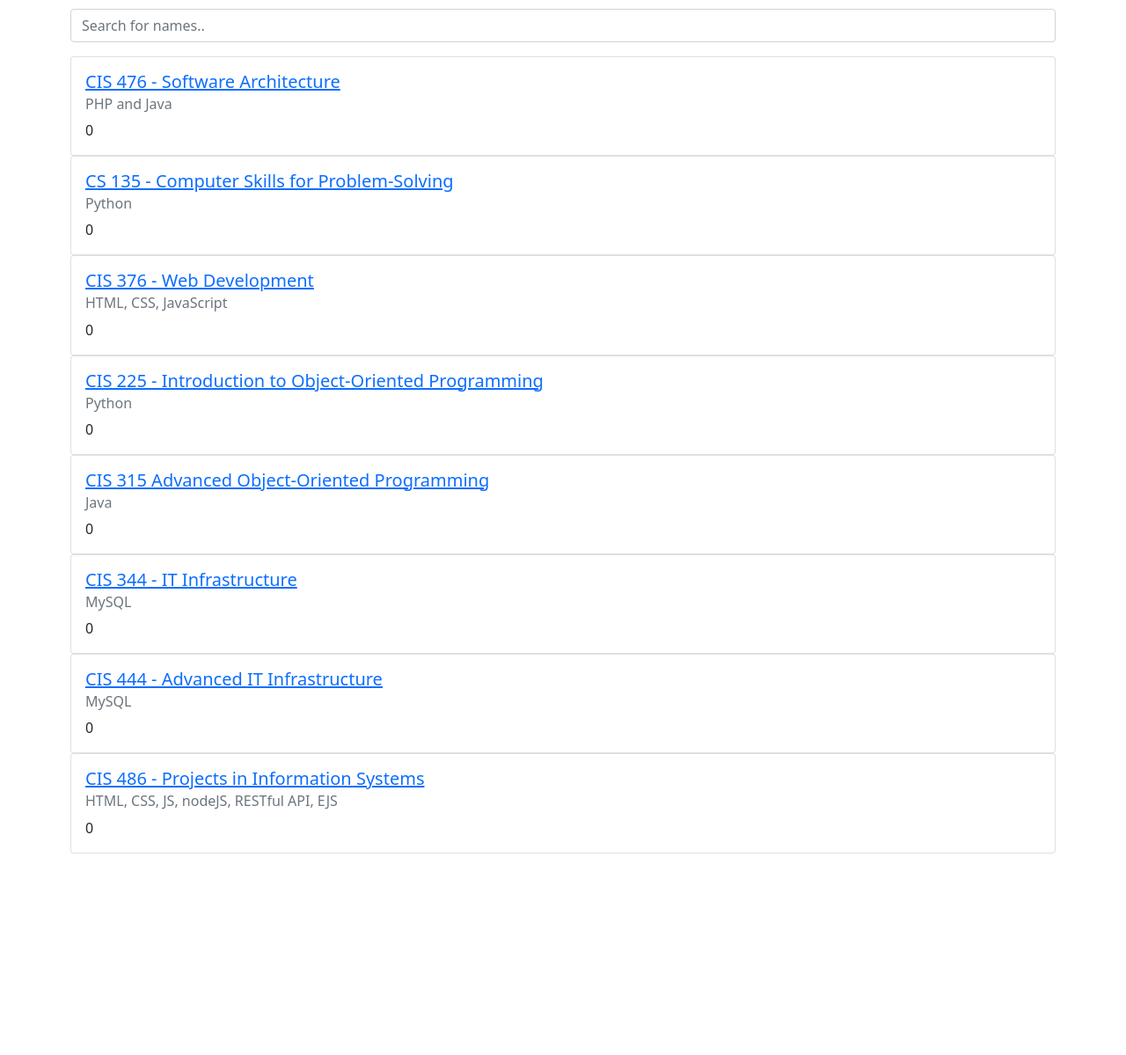
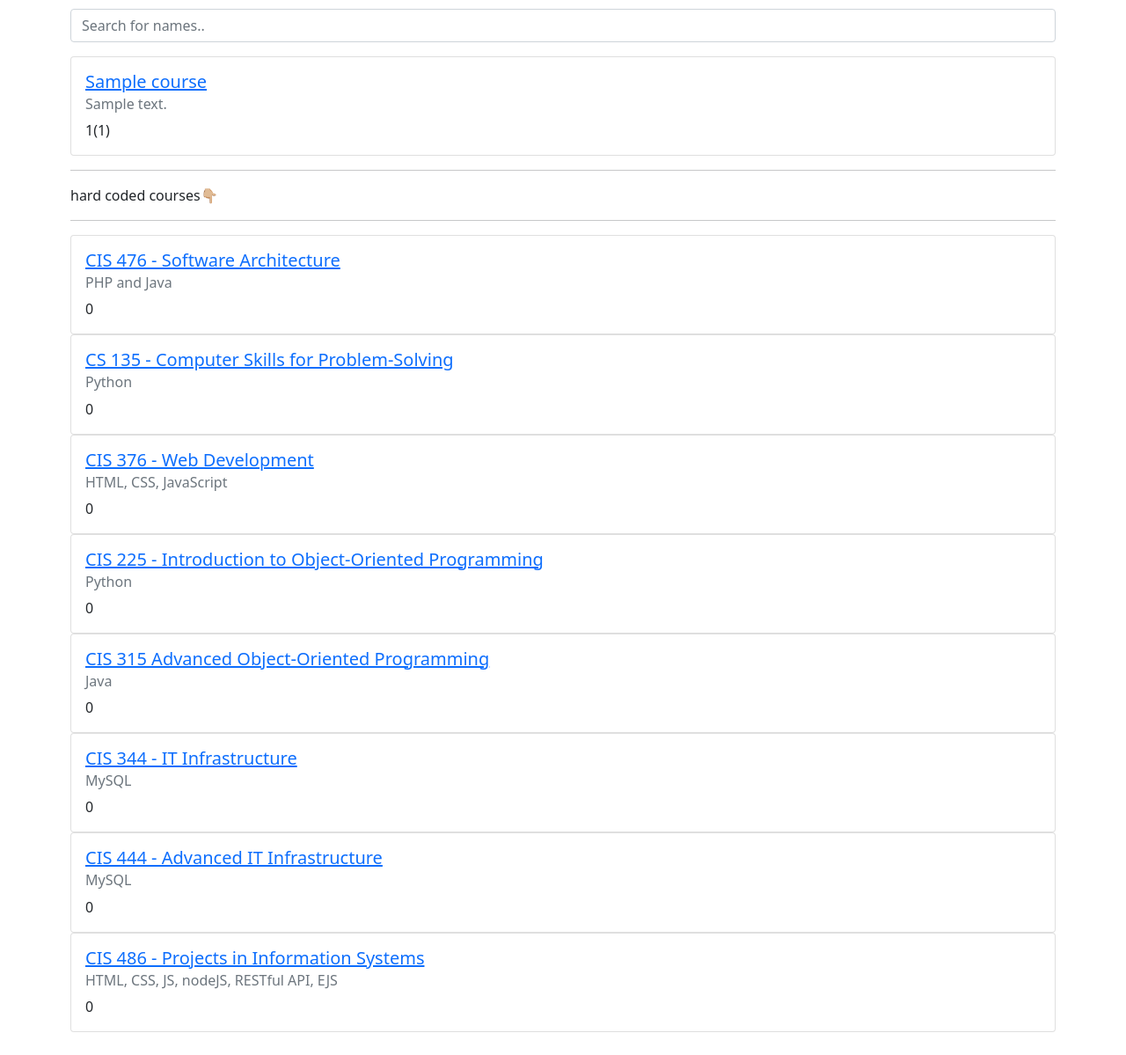
Before and after one commit to HubbbaBubbba/StackOps, a Node server app: template views/search.ejs in a window 1280 px wide. Shown: the whole page at 88% size. Before the commit the page ends 970 px from the top, so only its background shows below. Run offline with Node 20, Linux system fonts and the light colour scheme; the template is opened without the code that fills it: most values are stand-ins (such as "Sample title", 1, 10 or a date in 2020); some libraries are stand-ins or nearby versions.

Commit message:
built card from mongo data

```diff
--- a/app.js
+++ b/app.js
@@ -9,11 +9,13 @@ const { MongoClient, ServerApiVersion } = require('mongodb');
 // let authenticated = false;
 
 const client = new MongoClient(process.env.MONGO_URI, { useNewUrlParser: true, useUnifiedTopology: true, serverApi: ServerApiVersion.v1 });
+
 app.use(bodyParser.urlencoded({ extended: true }))
 app.use(express.static("public"));
 app.set('view engine', 'ejs');
 app.use(express.static("public"));
 app.use(express.static(__dirname + '/public'));
+
 async function cxnDB() {
 
   try {
@@ -33,8 +35,6 @@ async function cxnDB() {
   }
 }
 
-
-
 app.get('/', async (req, res) => {
 
   if (req.query.username && req.query.password) { //authenticated
@@ -52,7 +52,7 @@ app.get('/', async (req, res) => {
     console.log("im authenticated!");
 
     let result = await cxnDB().catch(console.error);
-    // console.log("get/: ", result);
+    console.log("get/: ", result);
     res.render('index', { courseData: result })
   }
   // else if(authenticated === false) {
@@ -72,18 +72,20 @@ app.get('/login', async(req,res) => {
 
 //search
 app.get('/search', async(req,res) => {
+
   console.log("in the search")
-  res.render('search');
+
+  let result = await cxnDB().catch(console.error);
+  // console.log("search/: ", result);
+  res.render('search', { courseData: result })
+
+  // res.render('search');
   console.log("after render search")
 
   // res.render('login', {  courseData : result })
 })
 
-
-
-
-//CREATE
-
+//create
 app.get('/create', async (req, res) => {~
 
   //get data from the form
@@ -127,8 +129,7 @@ app.get('/mongo', async (req, res) => {
 
 })
 
-//UPDATE
-
+//update
 app.post('/updateCourse/:id', async (req, res) => {
 
   try {
@@ -150,8 +151,7 @@ app.post('/updateCourse/:id', async (req, res) => {
 
 })
 
-// DELETE
-
+// delete
 app.post('/deleteCourse/:id', async (req, res) => {
 
   try {
@@ -175,8 +175,6 @@ app.post('/deleteCourse/:id', async (req, res) => {
 })
 
 // CARDS
-
-
 console.log('in the node console');
 
 app.listen(PORT, () => {
--- a/views/search.ejs
+++ b/views/search.ejs
@@ -12,13 +12,30 @@
 
 <body>
   <div class="container">
+    <!-- search filter input row -->
     <div class="row">
       <div class="col-sm-12 mb-3">
         <input type="text" id="myFilter" class="form-control" onkeyup="myFunction()" placeholder="Search for names.." />
       </div>
     </div>
+
+    <!-- course list row -->
     <div class="row" id="myItems">
       <div class="col-sm-12 mb-3">
+
+        <!-- course cards -->
+        <% for (var i=0; i< courseData.length; i++ ) { %>
+          <div class="card">
+            <div class="card-body">
+              <h5 class="card-title"><a href="#"> <%= courseData[i].course_name %></a></h5>
+              <h6 class="card-subtitle mb-2 text-muted"><%= courseData[i].description %></h6>
+              <p class="card-text"><%= courseData[i].count %>(<%= courseData[i].size %>)
+              </p>
+            </div>
+          </div>
+        <% } %>
+
+        <hr><p>hard coded courses👇🏼</p><hr>
         <div class="card">
           <div class="card-body">
             <h5 class="card-title"><a href="#">CIS 476 - Software Architecture</a></h5>
```
